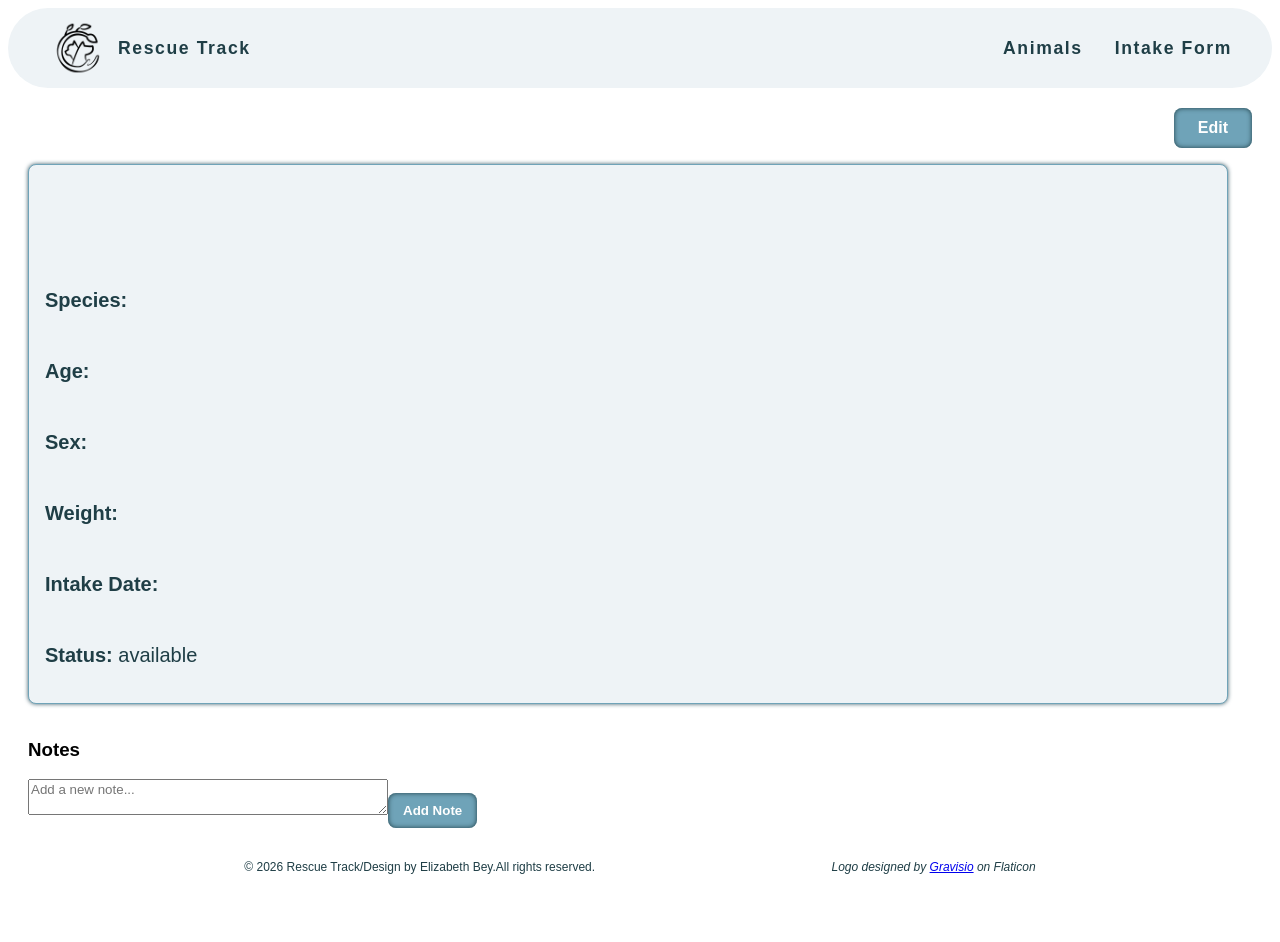
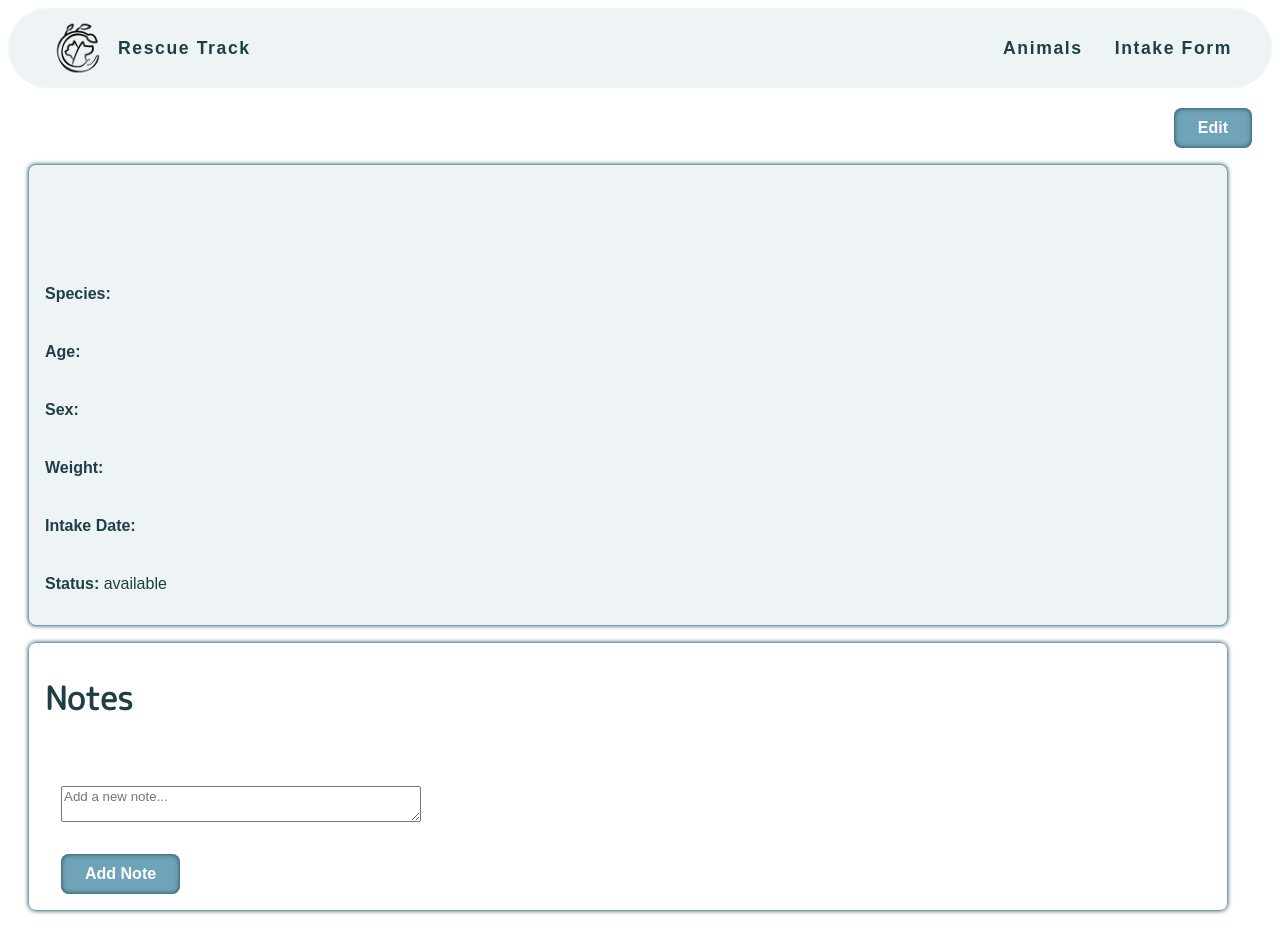
Before and after one commit to ebey04/animalRescueApp, a React (Vite) app: page / in a window 1280 px wide. Shown: the top 942 px of the page. Before the commit the page ends 894 px from the top, so only its background shows below. Built offline with nearby package versions, Linux system fonts and the light colour scheme.

Commit message:
feat(AnimalProfile: style Note section with Flexbox, brand colors & responsive font-sizes

```diff
--- a/src/Animal Profile/AnimalProfile.jsx
+++ b/src/Animal Profile/AnimalProfile.jsx
@@ -104,11 +104,12 @@ export default function AnimalProfile({ animalId }) {
 
             <div className={styles.notesSection}>
                 <h3>Notes</h3>
+                <div className={styles.notesContainer}>
                     <div className={styles.notesList}>
                         {notes.map((note, index) => (
                             <div key={index} className={styles.note}>
                                 <p className={styles.noteDate}>{note.date}</p>
-                            <p>{note.text}</p>
+                                <p className={styles.noteText}>{note.text}</p>
                             </div>
                         ))}
                     </div>
@@ -121,5 +122,6 @@ export default function AnimalProfile({ animalId }) {
                     <Button onClick={handleAddNote}>Add Note</Button>
                 </div>
             </div>
+        </div>
     );
 }
--- a/src/Animal Profile/AnimalProfile.module.css
+++ b/src/Animal Profile/AnimalProfile.module.css
@@ -56,3 +56,36 @@ input:focus-visible, input:hover, select:focus-visible, select:hover{
         margin-bottom: .25rem;
     }
 }
+
+.notesSection{
+    border: 1px solid var(--primary-color);
+    border-radius: 8px;
+    box-shadow: 0 0 4px var(--secondary-color);
+    max-width: 1200px;
+    padding: 0 0 1rem 1rem;
+}
+
+.notesContainer{
+    display: flex;
+    flex-direction: column;
+    gap: 2rem;
+    padding-left: 1rem;
+}
+
+.notesContainer Button{
+    font-size: 1rem;
+    padding: .7rem 1.5rem;
+    max-width: fit-content;
+}
+
+.notesList{
+    padding-right: 1rem;
+}
+
+.noteText{
+    font-size: clamp(1rem, 3.5vw, 1.25rem);
+}
+.noteDate{
+    font-size: .85rem;
+    color: var(--secondary-color);
+}
--- a/src/index.css
+++ b/src/index.css
@@ -10,7 +10,7 @@
     font-family: sans-serif;
 }
 
-h1,h2{
+h1,h2, h3, h4, h5, h6{
     font-family: 'M PLUS Rounded 1c', sans-serif;
     color: var(--text-color);
 }
@@ -24,7 +24,10 @@ h2{
     font-size: clamp(1.5rem, 6vw, 3rem);
 }
 
+h3{
+    font-size: clamp(1rem, 3.75vw, 2rem);
+}
+
 p{
-    font-size: clamp(1rem, 2.5vw, 1.25rem);
     color: var(--text-color);
 }
```
Lines whose indentation alone changed are shown as unchanged.
